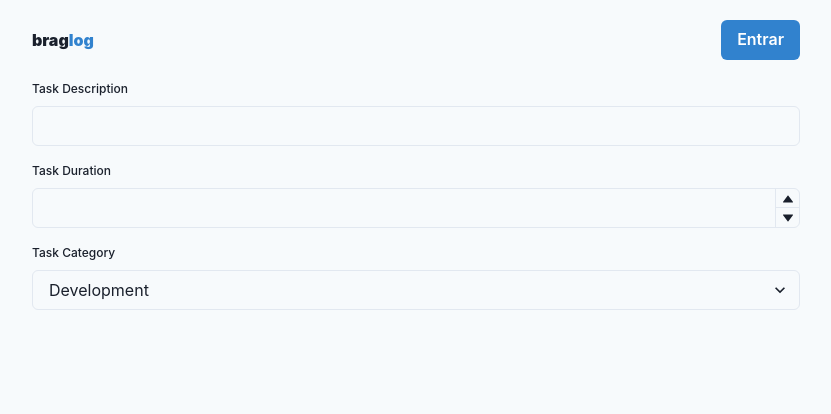
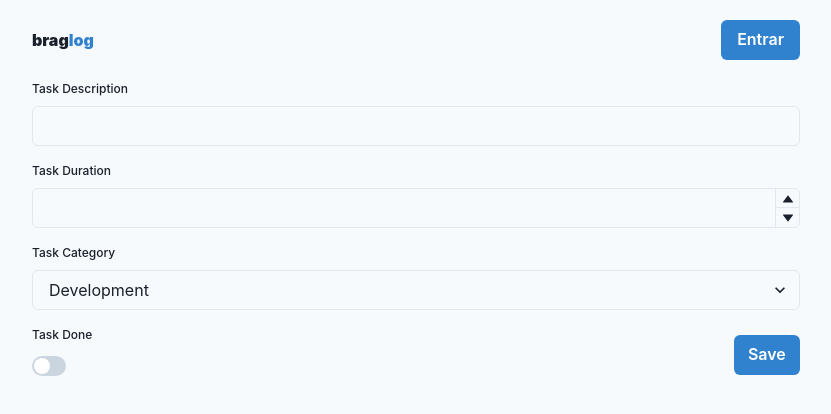
Before and after one commit to fischerafael/brag-log, a Next.js app: page /app/task in a window 1280 px wide. Shown: the top 414 px of the page, without its empty margins (224-1055 px from the left). Built offline with nearby package versions, Linux system fonts and the light colour scheme.

Commit message:
feat: handling task

```diff
--- /dev/null
+++ b/src/client/components/Switch/index.tsx
@@ -0,0 +1,7 @@
+import * as Chakra from "@chakra-ui/react";
+
+interface SwitchProps extends Chakra.SwitchProps {}
+
+export const Switch = ({ ...props }: SwitchProps) => {
+  return <Chakra.Switch {...props} />;
+};
--- a/src/client/pages/PageAppTask/index.tsx
+++ b/src/client/pages/PageAppTask/index.tsx
@@ -6,6 +6,7 @@ import { Select } from "../../components/Select";
 import { Input } from "../../components/Input";
 import { NumberInput } from "../../components/NumberInput";
 import { useCategories } from "../../hooks/useCategories";
+import { Switch } from "../../components/Switch";
 
 export const PageAppTask = () => {
   return (
@@ -33,6 +34,11 @@ export const DashboardTask = () => {
         label="Task Category"
         input={<Select options={categoryOptions} />}
       />
+
+      <Chakra.HStack w="full" justify="space-between" align="center">
+        <FormControl label="Task Done" input={<Switch />} />
+        <Chakra.Button colorScheme="blue">Save</Chakra.Button>
+      </Chakra.HStack>
     </Chakra.Grid>
   );
 };
```
